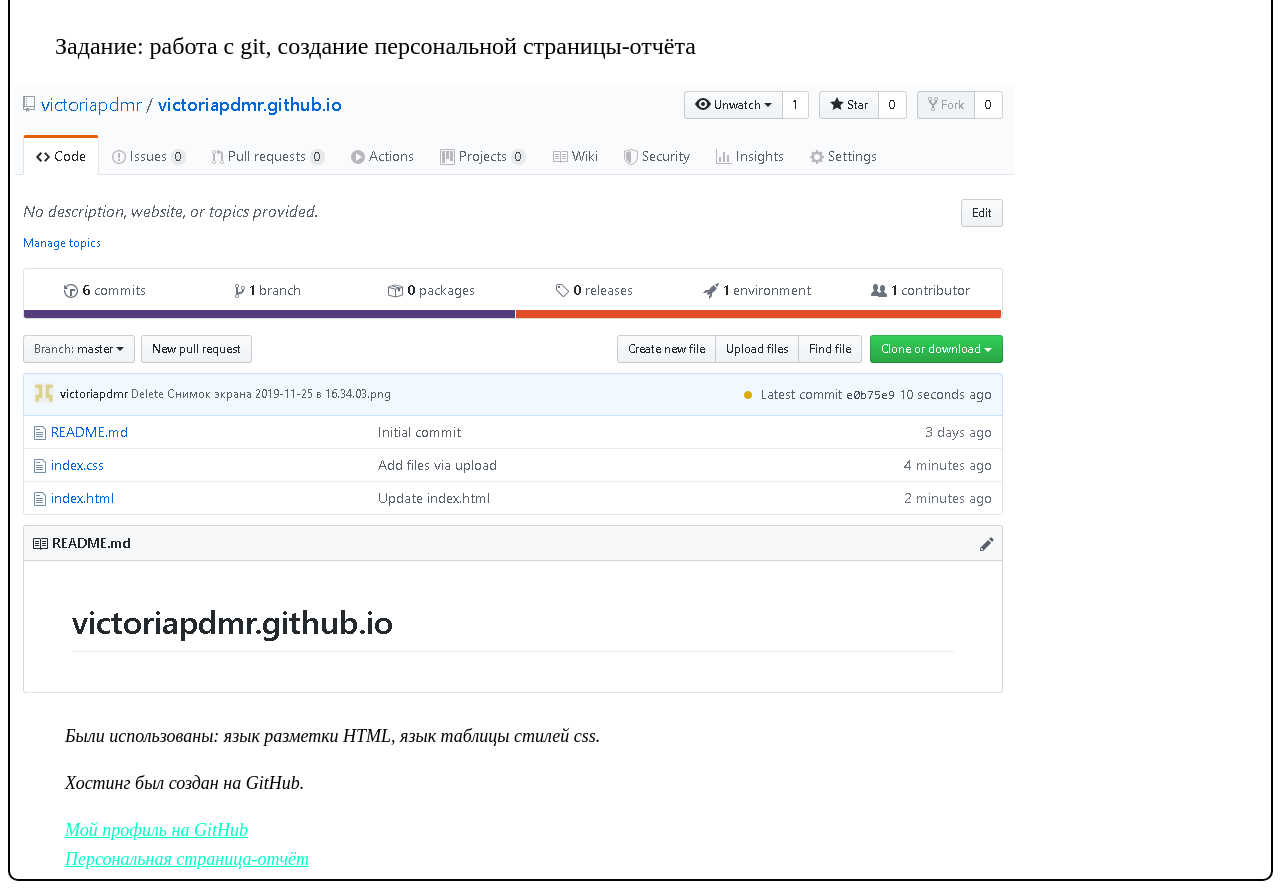
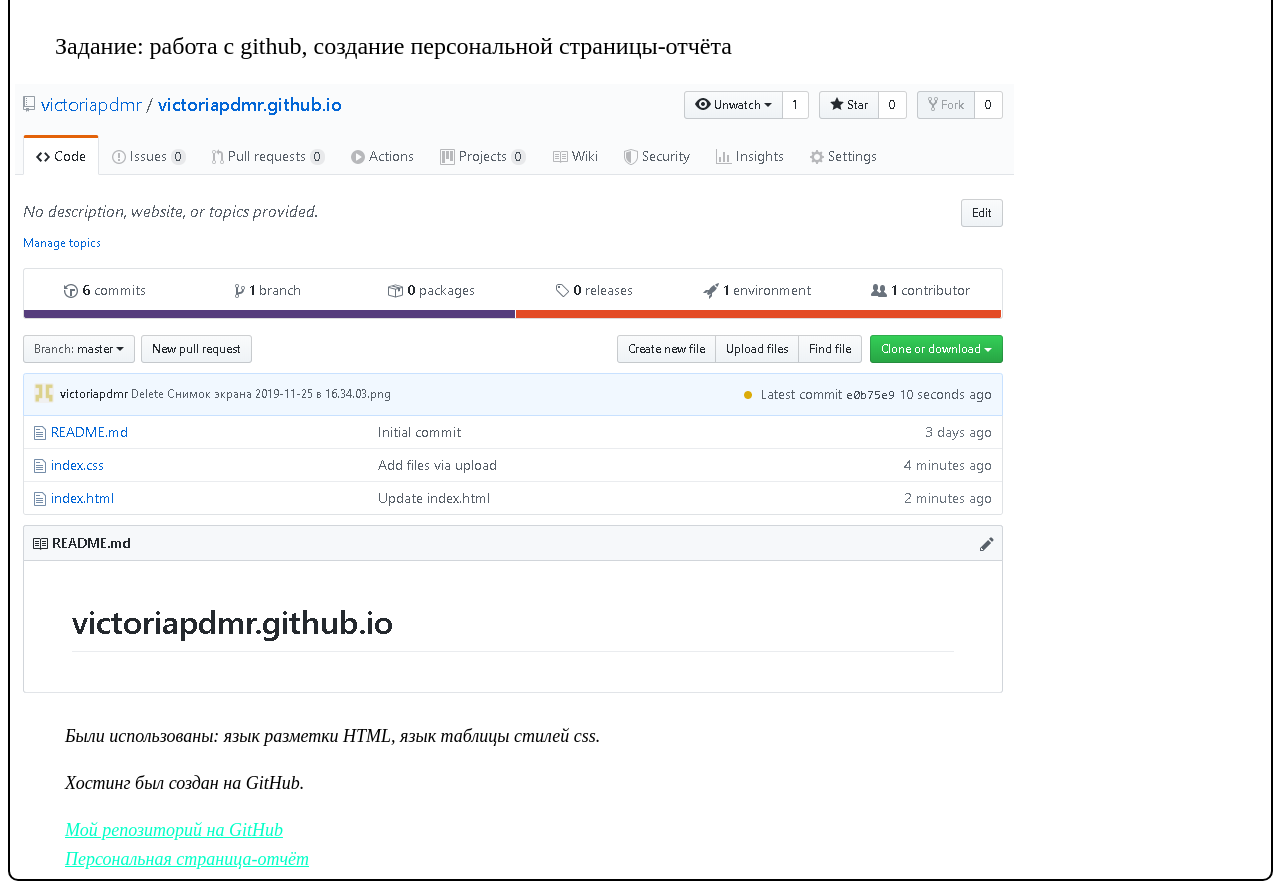
Before and after one commit to victoriapdmr/victoriapdmr.github.io, a plain HTML site: page index.html in a window 1280 px wide. Shown: the part 230-1119 px from the top of the page. Drawn offline with Linux system fonts and the light colour scheme.

Commit message:
Update index.html

```diff
--- a/index.html
+++ b/index.html
@@ -25,13 +25,13 @@
 
 			<div id = "block1">
 				<p id="title">Лабораторная работа №1</p>
-				<p id="task">Задание: работа с git, создание персональной страницы-отчёта </p>
+				<p id="task">Задание: работа с github, создание персональной страницы-отчёта </p>
 				<div><img src="Снимок.PNG"></img> </div>
 				<p id="text">Были использованы: язык разметки HTML, язык таблицы стилей css.</p>
 				<p id="text">Хостинг был создан на GitHub.</p>
-				<a id="href" href = "https://github.com/Kimoshka">Мой профиль на GitHub</a>
+				<a id="href" href = "https://github.com/victoriapdmr/victoriapdmr.github.io">Мой репозиторий на GitHub</a>
 				<br>
-				<a id="href" href = "https://kimoshka.github.io">Персональная страница-отчёт</a>
+				<a id="href" href = "https://victoriapdmr.github.io">Персональная страница-отчёт</a>
 			</div>
 			<div id = "block2">
 				<p id="title">Лабораторная работа №2</p>
```
